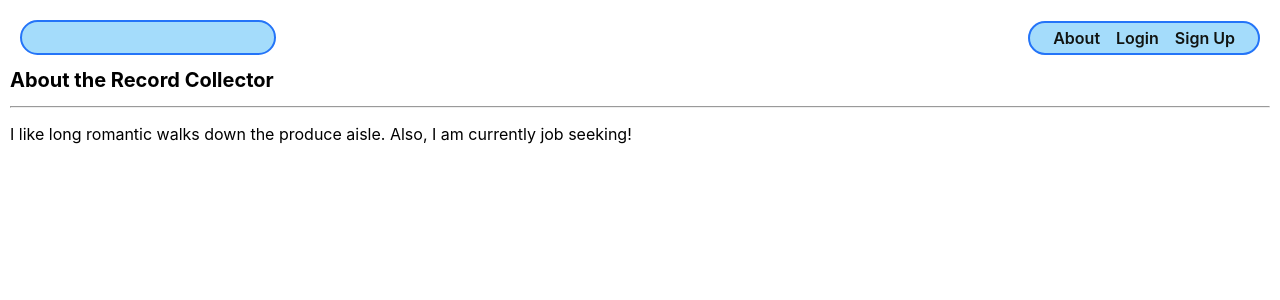
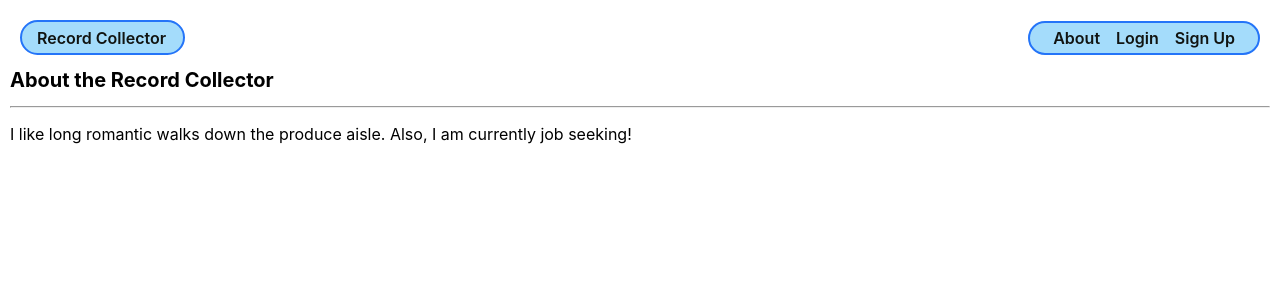
Before and after one commit to Rcombest/record-collector, a Django app: page /about/ in a window 1280 px wide. Shown: the top 300 px of the page. Run offline with Django 4.2, Linux system fonts and the light colour scheme.

Commit message:
adjusts home link in nav and styling of it

```diff
--- a/main_app/static/css/base.css
+++ b/main_app/static/css/base.css
@@ -71,6 +71,7 @@ h2 {
   font-size: var(--font-xl);
 }
 
+#home-link,
 nav a {
   text-decoration: none;
   color: var(--text-color);
@@ -96,7 +97,7 @@ nav li {
 .header-logo-container {
   margin: auto;
   padding: 10px 20px 0;
-  max-width: 500px;
+  max-width: 165px;
 }
 
 .page-header {
--- a/main_app/templates/base.html
+++ b/main_app/templates/base.html
@@ -19,12 +19,7 @@
 <body>
   <header>
     <div class="header-logo-container">
-      <a href="/">
-        {% comment %} <img
-          src="{% static 'images/header-logo.svg' %}"
-          alt="The Record Collector Logo"
-        > {% endcomment %}
-      </a>
+      <a id= 'home-link' href="/">Record Collector</a>
     </div>
     <nav>
       <ul>
```
